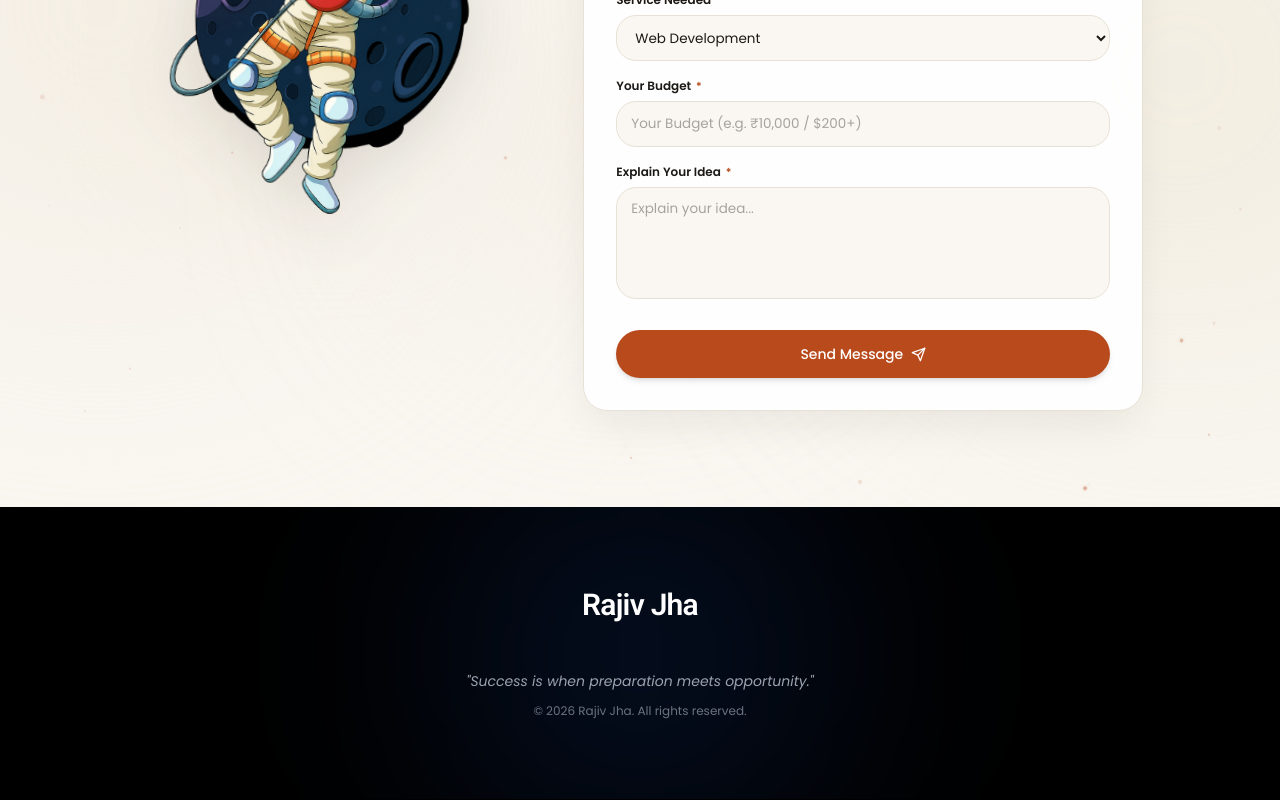
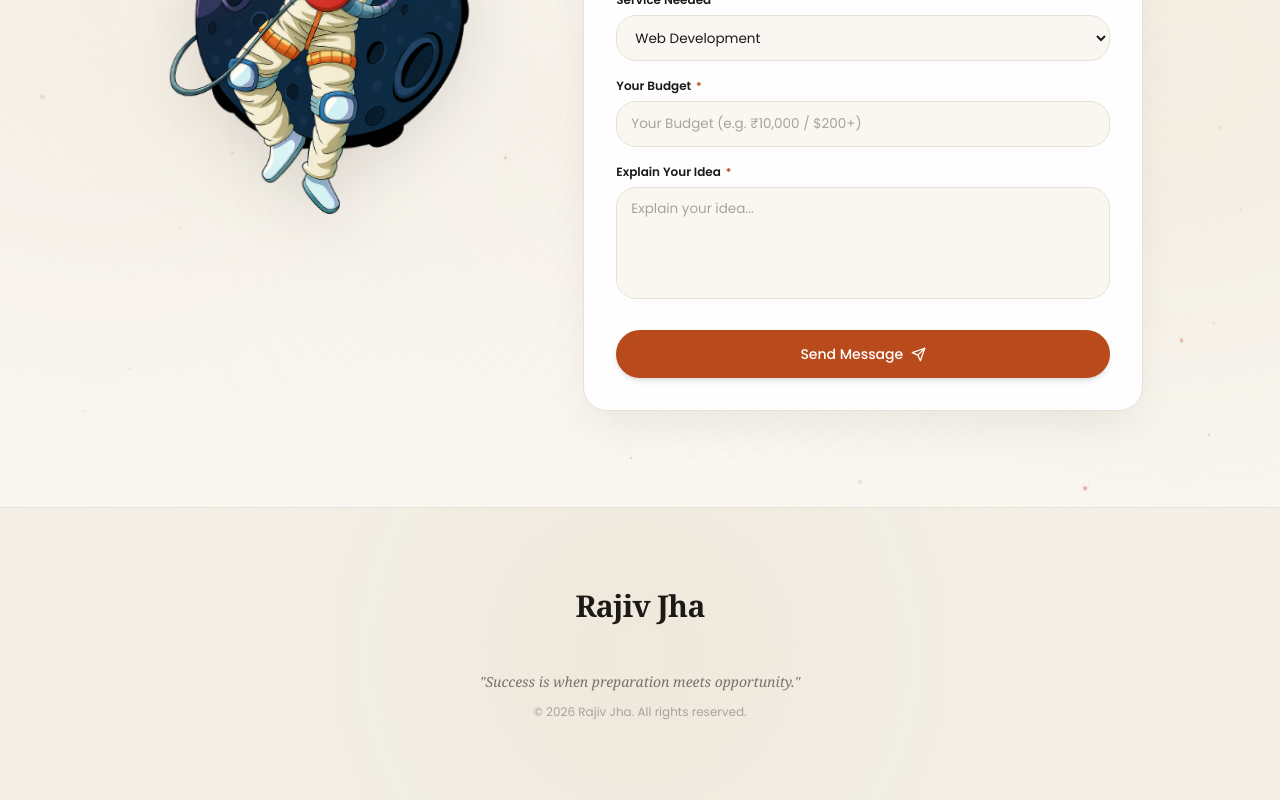
Before and after one commit to jharajiv315/Portfolio, a React (Vite) app in the folder frontend/: page / in a window 1280 px wide. Shown: the part 2535-3335 px from the top of the page. Built offline with nearby package versions, Linux system fonts and the light colour scheme; no server answers.

Commit message:
style(frontend): update Footer to Theme 2 warm linen palette and terracotta accents

```diff
--- a/frontend/src/sections/Footer.jsx
+++ b/frontend/src/sections/Footer.jsx
@@ -7,9 +7,9 @@ export default function Footer({ user }) {
   const fullName = user?.fullName || "Rajiv Jha";
 
   return (
-    <footer className="relative w-full bg-black py-20 px-4 sm:px-6 lg:px-8 text-white overflow-hidden">
-      {/* Ambient center glow */}
-      <div className="pointer-events-none absolute left-1/2 top-1/2 -translate-x-1/2 -translate-y-1/2 w-96 h-96 rounded-full bg-blue-600/15 blur-[120px]" />
+    <footer className="relative w-full bg-[#F3EFE6] border-t border-[#E8E1D5] py-20 px-4 sm:px-6 lg:px-8 text-[#1C1917] overflow-hidden">
+      {/* Ambient center warm glow */}
+      <div className="pointer-events-none absolute left-1/2 top-1/2 -translate-x-1/2 -translate-y-1/2 w-96 h-96 rounded-full bg-[#E8DFC8]/40 blur-[120px]" />
 
       <div className="relative z-10 max-w-4xl mx-auto flex flex-col items-center justify-center text-center">
         {/* Large Prominent Name */}
@@ -18,7 +18,7 @@ export default function Footer({ user }) {
           whileInView={{ opacity: 1, y: 0 }}
           viewport={{ once: true }}
           transition={{ duration: 0.6 }}
-          className="text-2xl sm:text-3xl font-heading font-semibold text-white tracking-tight mb-6"
+          className="text-2xl sm:text-3xl font-serif font-bold text-[#1C1917] tracking-tight mb-6"
         >
           {fullName}
         </motion.h2>
@@ -29,14 +29,14 @@ export default function Footer({ user }) {
           whileInView={{ opacity: 1, y: 0 }}
           viewport={{ once: true }}
           transition={{ duration: 0.6, delay: 0.15 }}
-          className="flex items-center gap-6 text-lg sm:text-xl text-gray-400 mb-6"
+          className="flex items-center gap-6 text-lg sm:text-xl text-[#57534E] mb-6"
         >
           {user?.twitterURL && (
             <a
               href={user.twitterURL}
               target="_blank"
               rel="noopener noreferrer"
-              className="hover:text-white transition-colors duration-200 hover:scale-110 transform"
+              className="hover:text-[#B84A1C] transition-colors duration-200 hover:scale-110 transform"
               aria-label="Twitter / X"
             >
               <FaXTwitter />
@@ -47,7 +47,7 @@ export default function Footer({ user }) {
               href={user.linkedInURL}
               target="_blank"
               rel="noopener noreferrer"
-              className="hover:text-cyan-400 transition-colors duration-200 hover:scale-110 transform"
+              className="hover:text-[#0A66C2] transition-colors duration-200 hover:scale-110 transform"
               aria-label="LinkedIn"
             >
               <FaLinkedin />
@@ -58,7 +58,7 @@ export default function Footer({ user }) {
               href={user.githubURL}
               target="_blank"
               rel="noopener noreferrer"
-              className="hover:text-white transition-colors duration-200 hover:scale-110 transform"
+              className="hover:text-[#1C1917] transition-colors duration-200 hover:scale-110 transform"
               aria-label="GitHub"
             >
               <FaGithub />
@@ -72,13 +72,13 @@ export default function Footer({ user }) {
           whileInView={{ opacity: 1 }}
           viewport={{ once: true }}
           transition={{ duration: 0.6, delay: 0.25 }}
-          className="text-xs sm:text-sm font-body font-normal text-gray-400 italic mb-3 max-w-md"
+          className="text-xs sm:text-sm font-serif italic text-[#78716C] mb-3 max-w-md"
         >
           "Success is when preparation meets opportunity."
         </motion.p>
 
         {/* Copyright */}
-        <p className="text-xs font-body font-normal text-gray-500">
+        <p className="text-xs font-sans text-[#A8A29E]">
           © {currentYear} {fullName}. All rights reserved.
         </p>
       </div>
```
